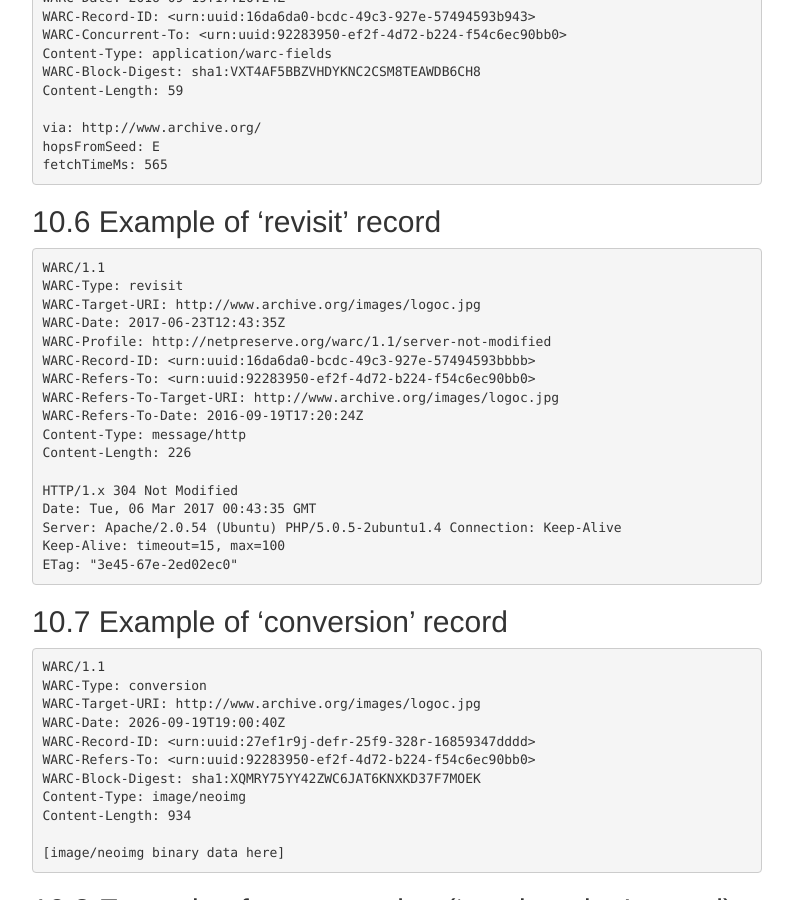
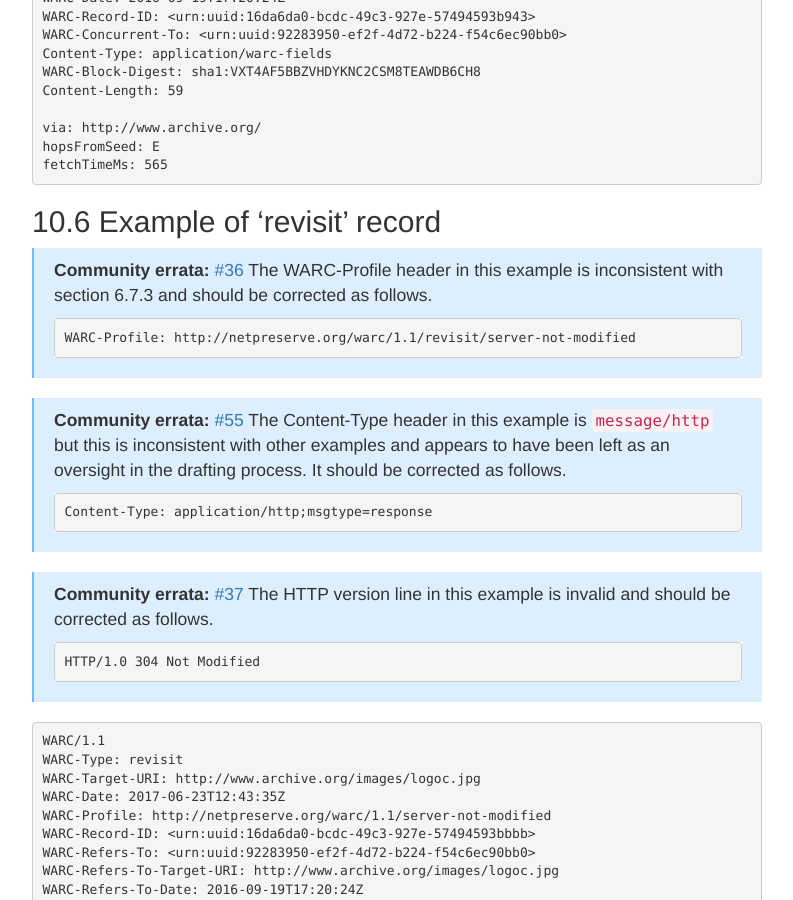
Before and after one commit to iipc/warc-specifications, a Jekyll site: the page built from specifications/warc-format/warc-1.1-annotated/index.md, in a window 1280 px wide and 900 px high, scrolled down 25237 px. Shown: the whole window, without its empty margins (433-1226 px from the left). Built offline with Jekyll 4.4.1, drawn with Linux system fonts in a browser that asks for light colours; nearby versions of some CDN libraries.

Commit message:
WARC/1.1 annotated: example revisit record #36 #55 #37

```diff
--- a/specifications/warc-format/warc-1.1-annotated/index.md
+++ b/specifications/warc-format/warc-1.1-annotated/index.md
@@ -1738,6 +1738,26 @@ Example of 'metadata' record
 Example of 'revisit' record
 ---------------------------
 
+> **Community errata:** [#36](https://github.com/iipc/warc-specifications/issues/36)
+> The WARC-Profile header in this example is inconsistent with section
+> 6.7.3 and should be corrected as follows.
+>
+>     WARC-Profile: http://netpreserve.org/warc/1.1/revisit/server-not-modified
+
+> **Community errata:** [#55](https://github.com/iipc/warc-specifications/issues/55)
+> The Content-Type header in this example is `message/http` but this is
+> inconsistent with other examples and appears to have been left as an
+> oversight in the drafting process. It should be corrected as
+> follows.
+>
+>     Content-Type: application/http;msgtype=response
+
+> **Community errata:** [#37](https://github.com/iipc/warc-specifications/issues/37)
+> The HTTP version line in this example is invalid and should be
+> corrected as follows.
+>
+>     HTTP/1.0 304 Not Modified
+
     WARC/1.1
     WARC-Type: revisit
     WARC-Target-URI: http://www.archive.org/images/logoc.jpg
```
